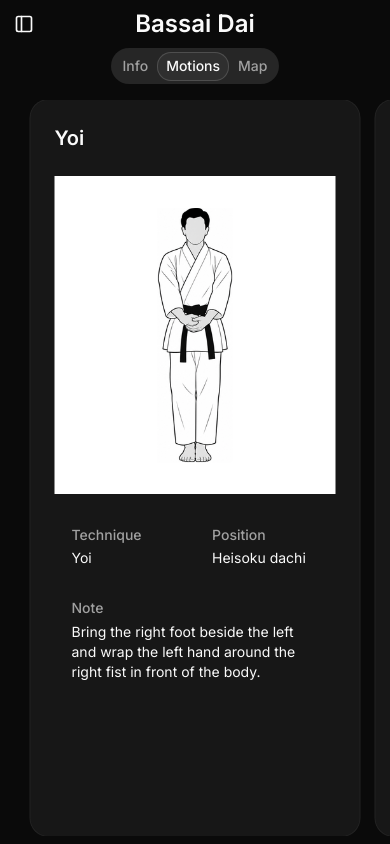
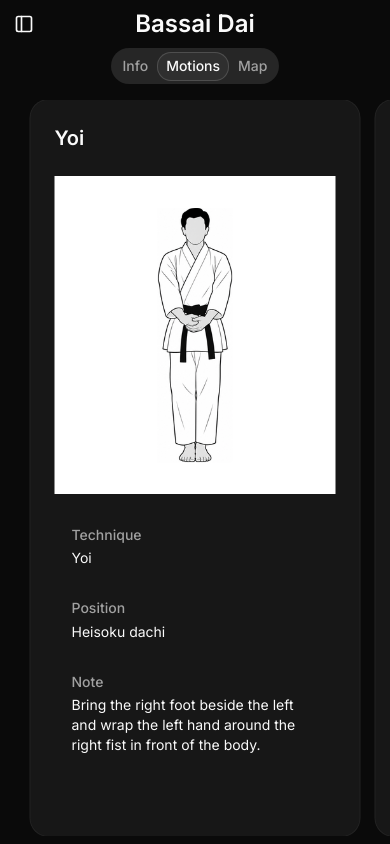
Before and after one commit to cunisia/shotokan-kata-shadcn, a Next.js app: page /kata/bassai-dai/motions in a window 390 px wide. Built offline with nearby package versions, Linux system fonts and the light colour scheme.

Commit message:
fix(MotionCard):mobile: optimize space

```diff
--- a/components/custom/motion-card.tsx
+++ b/components/custom/motion-card.tsx
@@ -192,7 +192,7 @@ export default function MotionCard({
               </Item>
             )}
             {motion.position && (
-              <Item className="items-start">
+              <Item className="items-start col-span-2">
                 <ItemContent>
                   <ItemTitle className="text-muted-foreground">
                     Position
--- a/components/custom/techniques-table.tsx
+++ b/components/custom/techniques-table.tsx
@@ -25,9 +25,9 @@ const getSideName = (side: Side | undefined) => {
   }
   switch (side) {
     case Side.HIDARI:
-      return `${side} (left)`;
+      return `left`;
     case Side.MIGI:
-      return `${side} (right)`;
+      return `right`;
   }
 };
 
```
